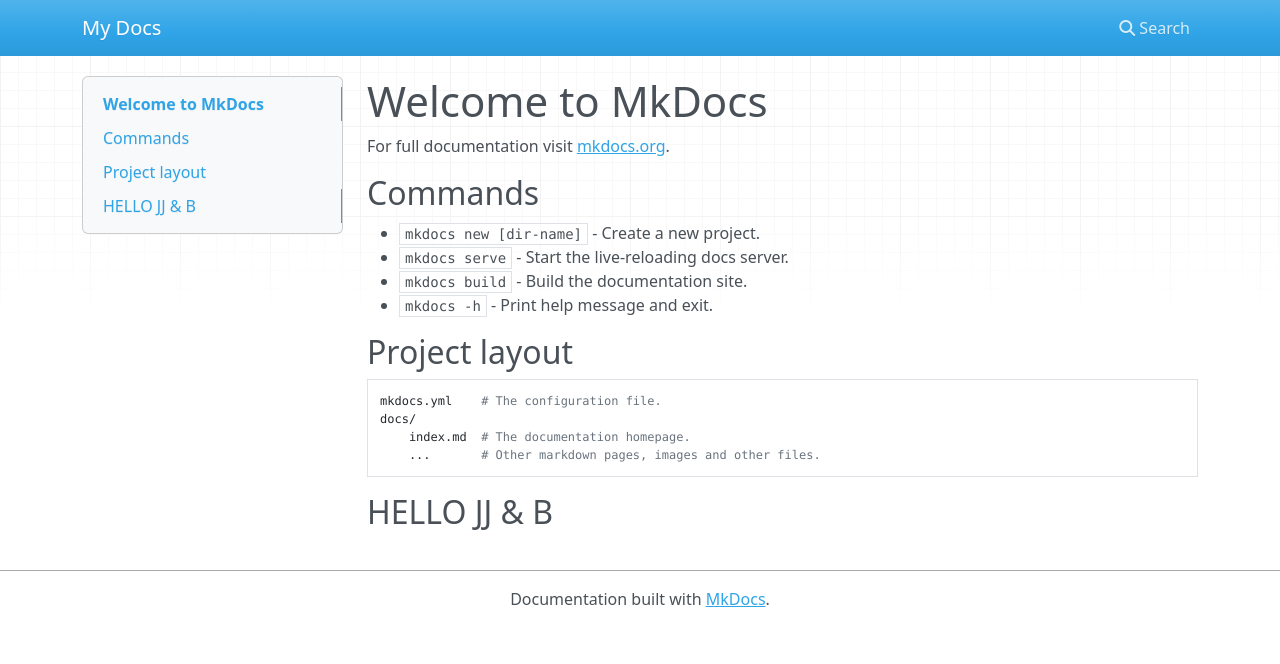
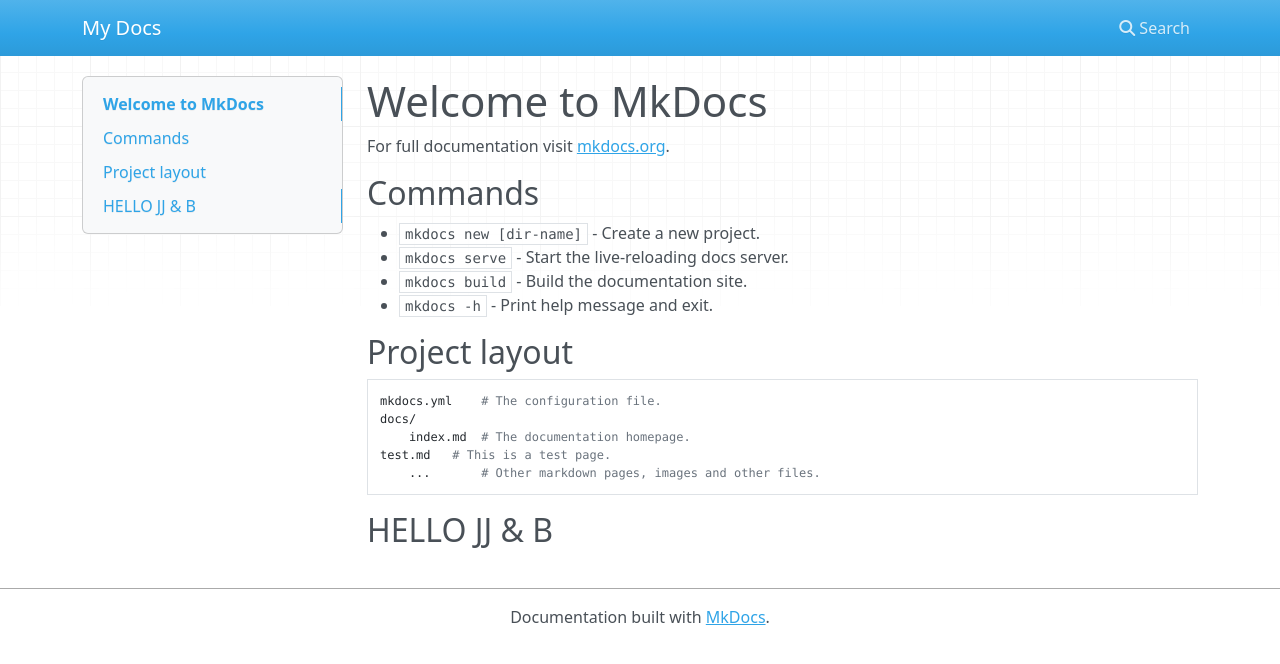
Before and after one commit to wrikto/blog, an MkDocs documentation site: the page built from blog/docs/index.md, in a window 1280 px wide. Shown: the top 664 px of the page. Built offline with MkDocs 1.6.1, drawn with Linux system fonts in a browser that asks for light colours; nearby versions of some CDN libraries.

Commit message:
updated index.md

```diff
--- a/blog/docs/index.md
+++ b/blog/docs/index.md
@@ -14,6 +14,7 @@
     mkdocs.yml    # The configuration file.
     docs/
         index.md  # The documentation homepage.
+	test.md   # This is a test page.
         ...       # Other markdown pages, images and other files.
 
 
```
